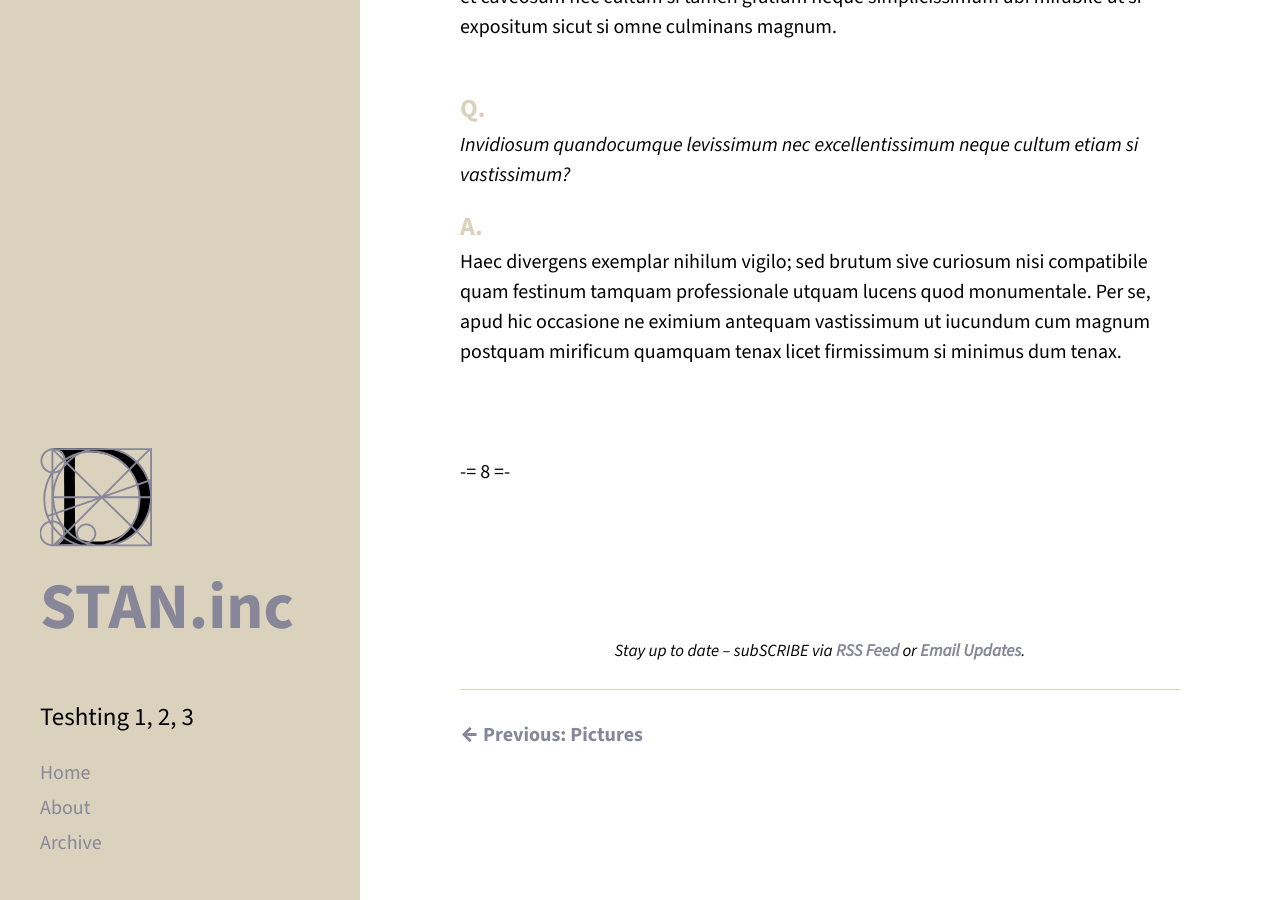
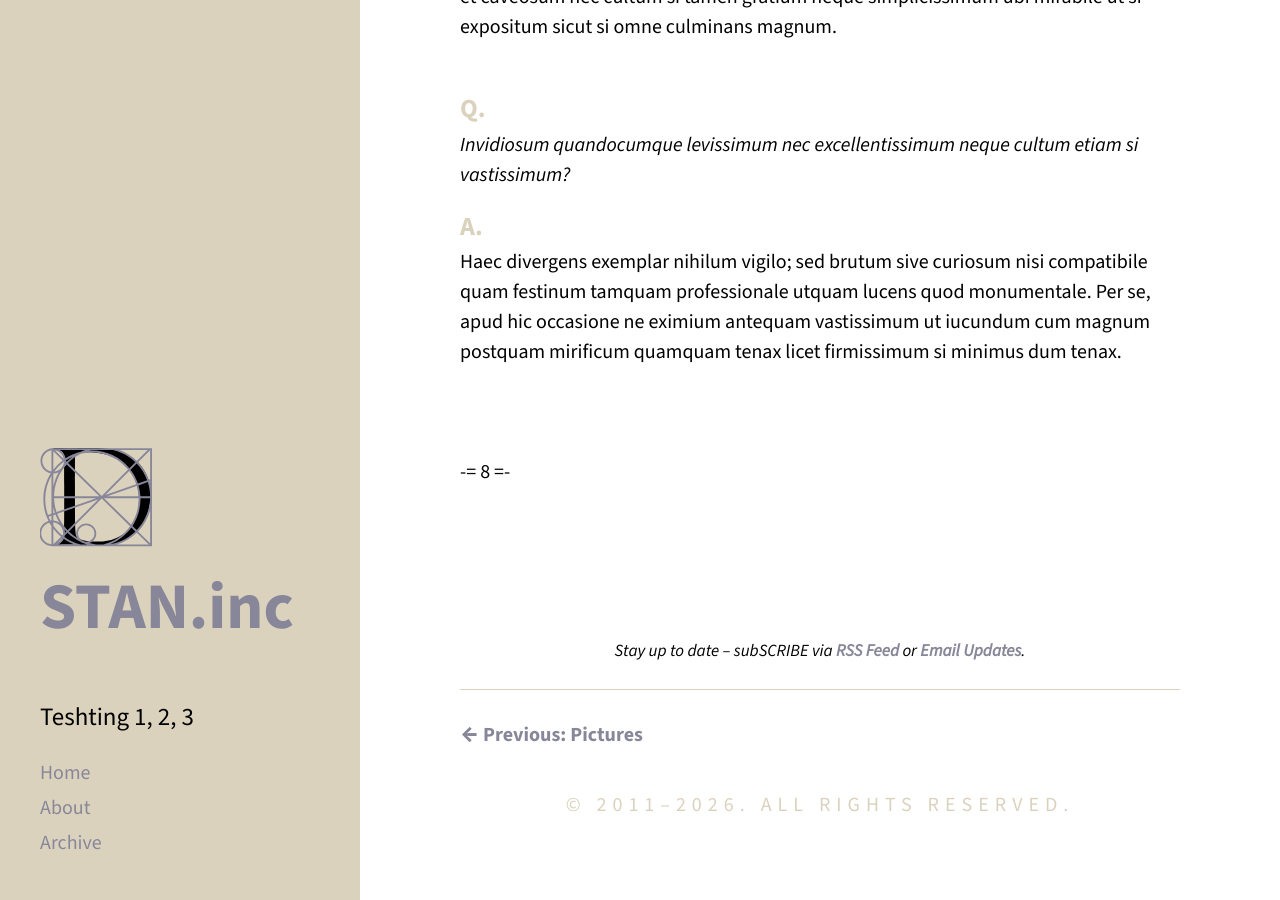
Before and after one commit to stam-ink/stam-ink.github.io, a Jekyll site: the page built from index.html, in a window 1280 px wide and 900 px high, scrolled down 1423 px. Built offline with Jekyll 4.4.1, drawn with Linux system fonts in a browser that asks for light colours; the list of posts is cut into pages by our own code.

Commit message:
Update index.html

```diff
--- a/index.html
+++ b/index.html
@@ -14,10 +14,9 @@ title: Home
 </div>
 
 <div id="post-nav">
-  <!-- Wrap the homepage footer elements in the same ID container to trigger the layout-shift CSS -->
   <div id="post-footer-container">
     <div class="post-subscription-note">
-    Stay up to date &#8211; subSCRIBE via <a href="{{ '/feed.xml' | relative_url }}">RSS Feed</a> or <a href="YOUR_EMAIL_LINK_HERE">Email Updates</a>.
+      Stay up to date &#8211; subSCRIBE via <a href="{{ '/feed.xml' | relative_url }}">RSS Feed</a> or <a href="YOUR_EMAIL_LINK_HERE">Email Updates</a>.
     </div>
 
     <div class="nav-row-main">
@@ -34,5 +33,7 @@ title: Home
         We don't need a span here because 'Previous' will naturally stay on the left.
       {% endcomment %}
     </div>
-  </div> <!-- Closes #post-footer-container -->
+  </div> <div class="post-copyright">
+    &copy; 2011–{{ site.time | date: '%Y' }}.<span class="mobile-break"></span>All rights reserved.
+  </div>
 </div>
```
